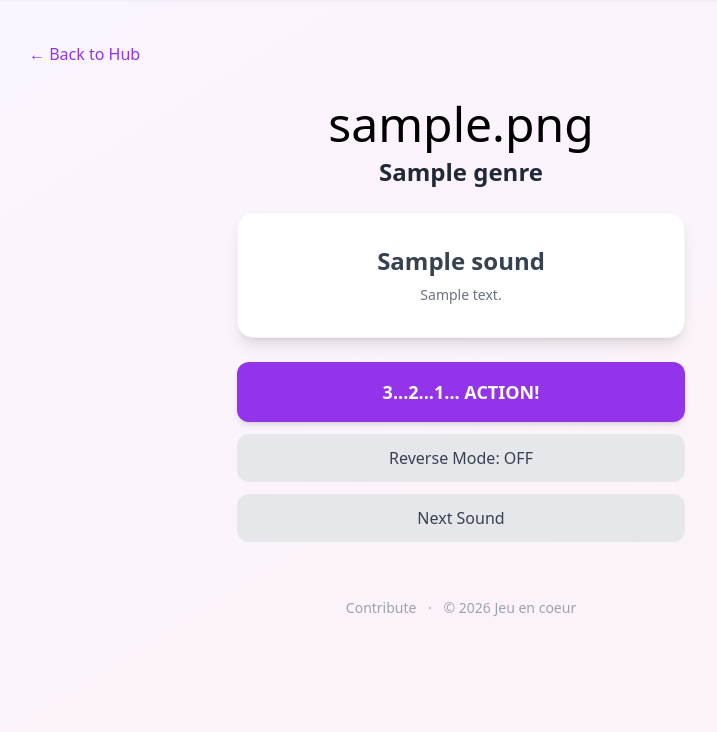
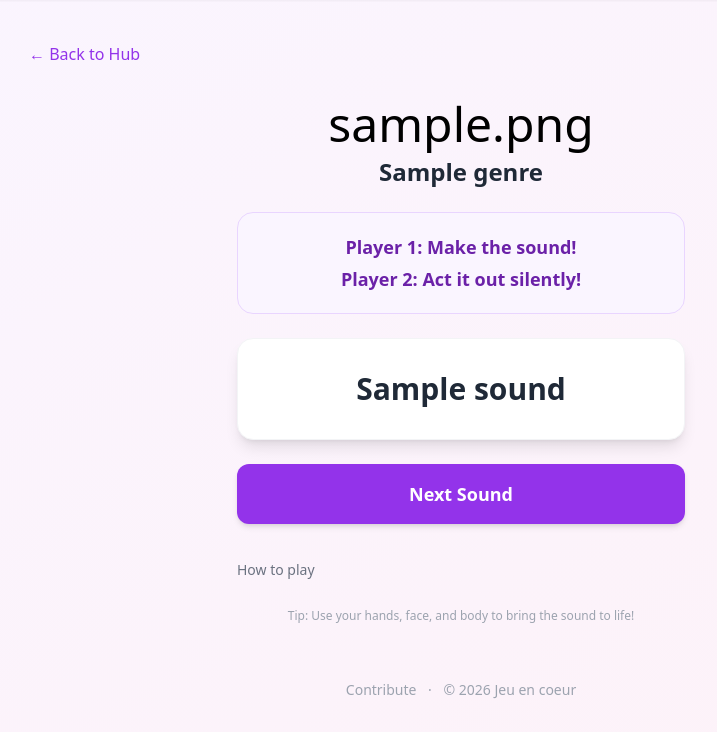
Before and after one commit to BastienH/jeuencoeur, a Django app: template templates/sound_games/lip_sync.html in a window 1280 px wide. Shown: the part 68-800 px from the top of the page, without its empty margins (179-896 px from the left). Run offline with Django 5.2, Linux system fonts and the light colour scheme; data comes from the database, SQL or seed files in the repository; tables that the repository leaves empty hold one stand-in row (values such as "Sample post"); the template is opened without the code that fills it: values that come from a table or form of the project are taken from there, most other values are stand-ins (such as "Sample title", 1, 10 or a date in 2020); some libraries are stand-ins or nearby versions.

Commit message:
Reshape Lip-Sync Legends for 2-player format
- Add clear Player 1/Player 2 instructions banner
- Remove countdown button and reverse mode
- Simplify partial to show only the prompt (sound name)
- Add expandable 'How to play' details section
- Add kid-friendly static tip
- Strip JS from 76 to 22 lines

```diff
--- a/static/sound_games/lip_sync.js
+++ b/static/sound_games/lip_sync.js
@@ -1,62 +1,6 @@
 (function() {
-    const actionBtn = document.getElementById('action-btn');
-    const countdownDisplay = document.getElementById('countdown-display');
-    const reverseToggle = document.getElementById('reverse-toggle');
-    const reverseOptions = document.getElementById('reverse-options');
     const soundContainer = document.getElementById('sound-container');
     let promptCount = 0;
-
-    if (actionBtn) {
-        actionBtn.addEventListener('click', () => {
-            if (!countdownDisplay) return;
-            actionBtn.disabled = true;
-            countdownDisplay.classList.remove('hidden');
-            let count = 3;
-            countdownDisplay.textContent = count;
-            const interval = setInterval(() => {
-                count--;
-                if (count > 0) {
-                    countdownDisplay.textContent = count;
-                } else if (count === 0) {
-                    countdownDisplay.textContent = 'GO!';
-                } else {
-                    clearInterval(interval);
-                    countdownDisplay.classList.add('hidden');
-                    actionBtn.disabled = false;
-                }
-            }, 1000);
-        });
-    }
-
-    if (reverseToggle) {
-        reverseToggle.addEventListener('click', () => {
-            const isReverse = !reverseToggle.classList.contains('bg-purple-600');
-            reverseToggle.classList.toggle('bg-purple-600');
-            reverseToggle.classList.toggle('text-white');
-            reverseToggle.classList.toggle('bg-gray-200');
-            reverseToggle.classList.toggle('text-gray-700');
-            reverseToggle.textContent = isReverse ? 'Reverse Mode: ON' : 'Reverse Mode: OFF';
-            if (reverseOptions) reverseOptions.classList.toggle('hidden');
-
-            if (isReverse && soundContainer) {
-                const nameEl = soundContainer.querySelector('.text-2xl');
-                const name = nameEl?.textContent?.trim() || '';
-                const words = name.split(/\s+/).filter(Boolean);
-                const options = reverseOptions?.querySelectorAll('.reverse-option');
-                if (options && words.length >= 4) {
-                    options.forEach((opt, i) => {
-                        opt.textContent = words[i] || '???';
-                    });
-                }
-            }
-        });
-    }
-
-    document.querySelectorAll('.reverse-option').forEach(opt => {
-        opt.addEventListener('click', () => {
-            opt.classList.add('ring-4', 'ring-green-400');
-        });
-    });
 
     document.addEventListener('htmx:afterSwap', (e) => {
         if (e.detail.target === soundContainer) {
--- a/templates/sound_games/lip_sync.html
+++ b/templates/sound_games/lip_sync.html
@@ -14,37 +14,40 @@
 </div>
 
 <div class="max-w-md mx-auto">
-    <div id="countdown-display" class="text-6xl font-bold text-center text-purple-600 mb-6 hidden">3</div>
+    <div class="bg-purple-50 border border-purple-200 rounded-2xl p-5 mb-6 text-center">
+        <p class="text-lg font-semibold text-purple-800">
+            {% trans "Player 1: Make the sound!" %}
+        </p>
+        <p class="text-lg font-semibold text-purple-800 mt-1">
+            {% trans "Player 2: Act it out silently!" %}
+        </p>
+    </div>
 
     <div id="sound-container" class="bg-white rounded-2xl shadow-lg p-8 mb-6 border border-gray-100 text-center">
         {% include 'sound_games/partials/lip_sync_sound.html' %}
     </div>
 
-    <div class="flex flex-col gap-3">
-        <button id="action-btn"
-                class="bg-purple-600 hover:bg-purple-700 text-white font-bold py-4 px-8 rounded-xl text-lg shadow-md min-h-[56px]">
-            {% trans "3...2...1... ACTION!" %}
-        </button>
+    <button hx-get="{% url 'lip_sync_legends_next' lang=lang %}"
+            hx-target="#sound-container"
+            hx-swap="innerHTML"
+            class="w-full bg-purple-600 hover:bg-purple-700 text-white font-bold py-4 px-8 rounded-xl text-lg shadow-md min-h-[56px]">
+        {% trans "Next Sound" %}
+    </button>
 
-        <button id="reverse-toggle"
-                class="bg-gray-200 hover:bg-gray-300 text-gray-700 font-medium py-3 px-6 rounded-xl min-h-[44px] transition-colors">
-            {% trans "Reverse Mode: OFF" %}
-        </button>
+    <details class="mt-6 text-sm text-gray-500">
+        <summary class="cursor-pointer hover:text-gray-700 font-medium min-h-[44px] inline-flex items-center">
+            {% trans "How to play" %}
+        </summary>
+        <div class="mt-3 space-y-2 px-4">
+            <p>{% trans "One player reads the sound prompt aloud or makes the noise." %}</p>
+            <p>{% trans "The other player silently acts it out using only their face and body." %}</p>
+            <p>{% trans "No talking or mouthing words — just sounds and movement!" %}</p>
+        </div>
+    </details>
 
-        <button hx-get="{% url 'lip_sync_legends_next' lang=lang %}"
-                hx-target="#sound-container"
-                hx-swap="innerHTML"
-                class="bg-gray-200 hover:bg-gray-300 text-gray-700 font-medium py-3 px-6 rounded-xl min-h-[44px]">
-            {% trans "Next Sound" %}
-        </button>
-    </div>
-
-    <div id="reverse-options" class="hidden mt-4 grid grid-cols-2 gap-3">
-        <button class="reverse-option bg-purple-50 hover:bg-purple-100 border border-purple-200 rounded-xl p-4 text-sm min-h-[60px]"></button>
-        <button class="reverse-option bg-pink-50 hover:bg-pink-100 border border-pink-200 rounded-xl p-4 text-sm min-h-[60px]"></button>
-        <button class="reverse-option bg-blue-50 hover:bg-blue-100 border border-blue-200 rounded-xl p-4 text-sm min-h-[60px]"></button>
-        <button class="reverse-option bg-green-50 hover:bg-green-100 border border-green-200 rounded-xl p-4 text-sm min-h-[60px]"></button>
-    </div>
+    <p class="text-center text-xs text-gray-400 mt-4">
+        {% trans "Tip: Use your hands, face, and body to bring the sound to life!" %}
+    </p>
 </div>
 
 {% endblock %}
--- a/templates/sound_games/partials/lip_sync_sound.html
+++ b/templates/sound_games/partials/lip_sync_sound.html
@@ -1,7 +1,6 @@
 {% load i18n %}
 {% if sound %}
-<p class="text-2xl font-bold text-gray-700 mb-2">{{ sound.name }}</p>
-<p class="text-gray-500 text-sm">{{ sound.display_description }}</p>
+<p class="text-3xl font-bold text-gray-800">{{ sound.name }}</p>
 {% else %}
 <p class="text-gray-400">{% trans "No sounds yet!" %}</p>
 {% endif %}
```
